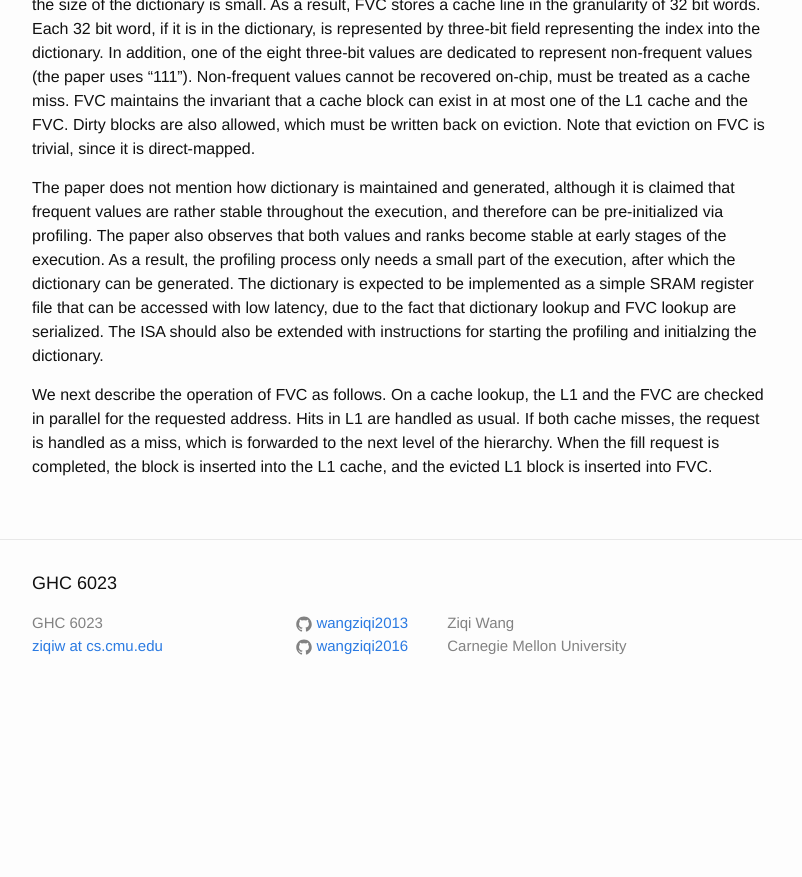
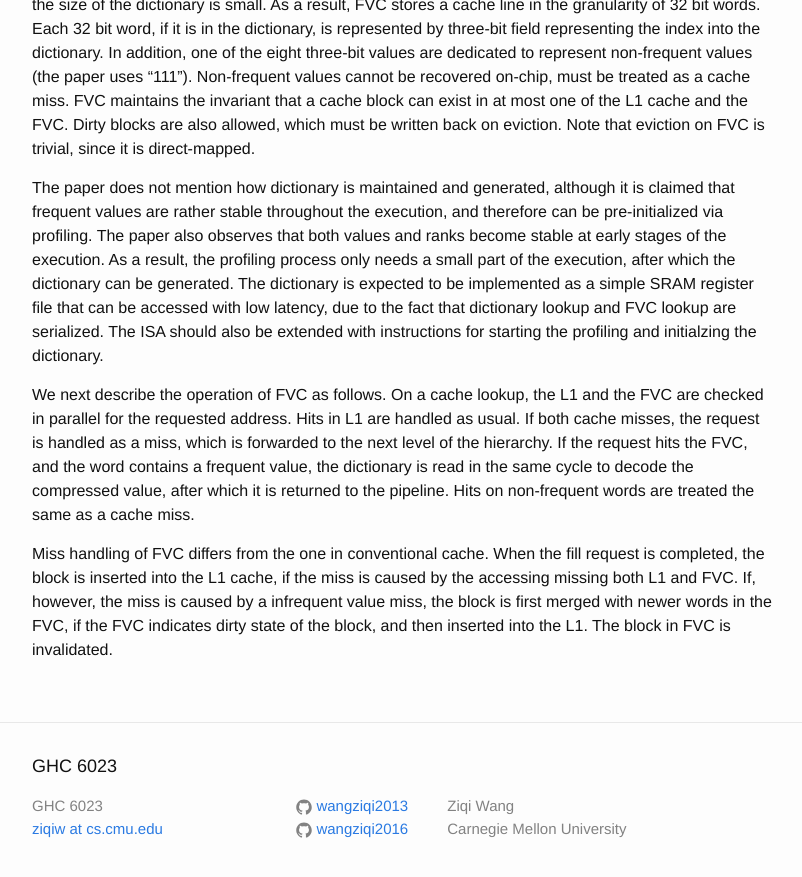
Before and after one commit to wangziqi2013/wangziqi2013.github.io, a Jekyll site: the page built from _posts/2020-07-05-fvc.markdown, in a window 1280 px wide and 900 px high, scrolled down 1369 px. Shown: the top 877 px of the window, without its empty margins (238-1040 px from the left). Built offline with Jekyll 4.4.1, drawn with Linux system fonts in a browser that asks for light colours; before the commit the page ends 2086 px from its top, so only the background shows below that.

Commit message:
Adding miss

```diff
--- a/_posts/2020-07-05-fvc.markdown
+++ b/_posts/2020-07-05-fvc.markdown
@@ -65,5 +65,10 @@ the dictionary.
 
 We next describe the operation of FVC as follows. On a cache lookup, the L1 and the FVC are checked in parallel for the
 requested address. Hits in L1 are handled as usual. If both cache misses, the request is handled as a miss, which is forwarded
-to the next level of the hierarchy. When the fill request is completed, the block is inserted into the L1 cache, and the
-evicted L1 block is inserted into FVC.
+to the next level of the hierarchy. If the request hits the FVC, and the word contains a frequent value, the dictionary
+is read in the same cycle to decode the compressed value, after which it is returned to the pipeline. Hits on non-frequent
+words are treated the same as a cache miss.
+
+Miss handling of FVC differs from the one in conventional cache. When the fill request is completed, the block is inserted into the L1 cache, if the miss is caused by the accessing missing both L1 and FVC.
+If, however, the miss is caused by a infrequent value miss, the block is first merged with newer words in the FVC, if the
+FVC indicates dirty state of the block, and then inserted into the L1. The block in FVC is invalidated.
```
